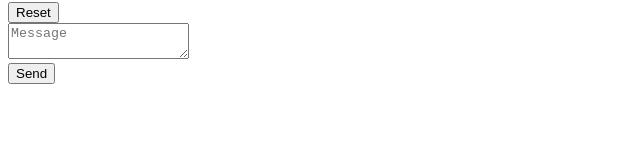
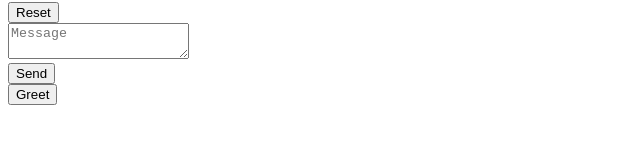
Before and after one commit to justCallMeArslan/react, a React (Vite) app in the folder practice/reactDev-exercises/: page / in a window 1280 px wide. Shown: the part 541-684 px from the top of the page, without its empty margins (0-640 px from the left). Built offline with nearby package versions, Linux system fonts and the light colour scheme.

Commit message:
docs: completed all exercises on React.dev

```diff
--- a/practice/reactDev-exercises/src/main.jsx
+++ b/practice/reactDev-exercises/src/main.jsx
@@ -3,6 +3,7 @@ import { createRoot } from 'react-dom/client'
 import Gallery from './completeGallery'
 import Form from './fixStuck'
 import FeedbackForm from './fixCrash'
+import FeedbackForm1 from './removeUnnesState'
 
 
 createRoot(document.getElementById('root')).render(
@@ -10,5 +11,6 @@ createRoot(document.getElementById('root')).render(
     <Gallery />
     <Form />
     <FeedbackForm />
+    <FeedbackForm1 />
   </StrictMode>,
 )
--- a/practice/reactDev-exercises/src/removeUnnesState.jsx
+++ b/practice/reactDev-exercises/src/removeUnnesState.jsx
@@ -1,11 +1,7 @@
-import { useState } from 'react';
-
-export default function FeedbackForm() {
-    const [name, setName] = useState('');
-
+export default function FeedbackForm1() {
     function handleClick() {
-        setName(prompt('What is your name?'));
-        alert(`Hello, ${name}!`);
+        const userName = prompt('What is your name?');
+        alert(`Hello, ${userName}!`);
     }
 
     return (
```
